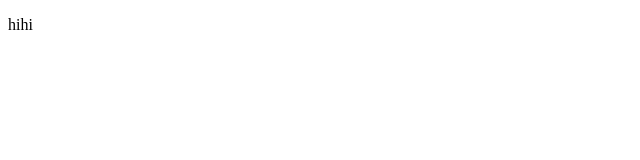
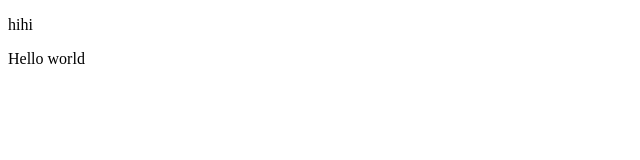
Before and after one commit to linhthuynguyen612/Project1, a plain HTML site: page BT01/login.html in a window 1280 px wide. Shown: the full height of the page, 0-640 px from the left. Drawn offline with Linux system fonts and the light colour scheme.

Commit message:
Update page login

```diff
--- a/BT01/login.html
+++ b/BT01/login.html
@@ -7,5 +7,8 @@
 </head>
 <body>
     <p>hihi</p>
+    <div>
+        Hello world
+    </div>
 </body>
 </html>
```
